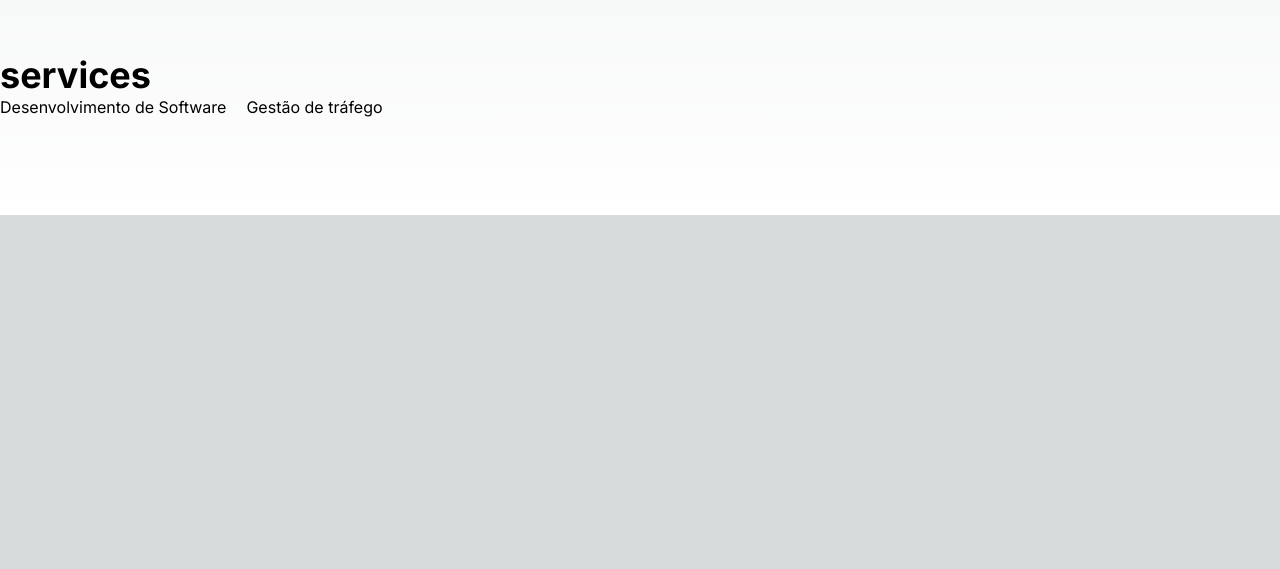
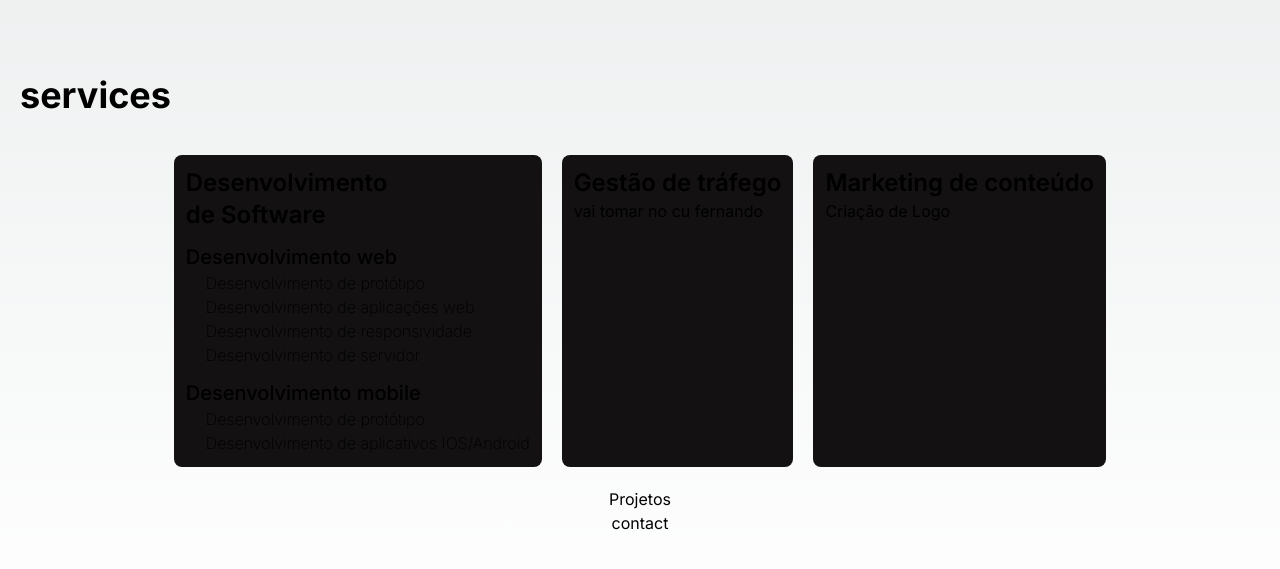
Before and after one commit to SamuelRicardoDS/Versce, a Next.js app in the folder client/: page / in a window 1280 px wide. Shown: the part 953-1522 px from the top of the page. Before the commit the page ends 1168 px from the top, so only its background shows below. Built offline with nearby package versions, Linux system fonts and the light colour scheme.

Commit message:
feat(tailwindcss): services-section

```diff
--- a/client/src/app/page.tsx
+++ b/client/src/app/page.tsx
@@ -1,4 +1,6 @@
+import { Contact } from "@/components/Contact";
 import { Header } from "@/components/Header";
+import { Projects } from "@/components/Projects";
 import { Services } from "@/components/Services";
 import { VersceCircle } from "@/components/VersceCircle";
 import React from "react";
@@ -10,6 +12,8 @@ export default function Home() {
       <Header />
       <VersceCircle />
       <Services />
+      <Projects />
+      <Contact />
     </main>
   )
 }
--- /dev/null
+++ b/client/src/components/Contact.tsx
@@ -0,0 +1,7 @@
+export const Contact = () => {
+    return(
+        <div id="contato">
+            <h1>contact</h1>
+        </div>
+    )
+}
--- /dev/null
+++ b/client/src/components/Projects.tsx
@@ -0,0 +1,7 @@
+export const Projects = () => {
+    return(
+        <div id="projetos">
+            <h1>Projetos</h1>
+        </div>
+    )
+}
--- a/client/src/components/Services.tsx
+++ b/client/src/components/Services.tsx
@@ -1,13 +1,39 @@
 export const Services = () => {
     return (
-        <div id="serviços" className="flex flex-col w-screen h-auto mt-96">
+        <div id="serviços" className="flex flex-col w-screen h-auto
+        mt-36 p-5
+        md:mt-72 md:p-5
+        lg:mt-96 lg:p-5">
             <h1 className="text-4xl font-bold">services</h1>
-            <div className="flex flex-row">
-                <div>
-                    Desenvolvimento de Software
+            <div className="flex flex-row mt-10 justify-center">
+                <div className="bg-secondary-secondaryBlack rounded-lg p-3">
+                    <h1 className="font-semibold text-2xl">
+                        Desenvolvimento <br /> de Software
+                    </h1>
+                    <h2 className="font-medium text-xl mt-3">Desenvolvimento web</h2>
+                    <p className="font-extralight ml-5">
+                       Desenvolvimento de protótipo
+                    <br />Desenvolvimento de aplicações web
+                    <br />Desenvolvimento de responsividade
+                    <br />Desenvolvimento de servidor
+                    </p>
+                    <h2 className="font-medium text-xl mt-3">Desenvolvimento mobile</h2>
+                    <p className="font-extralight ml-5">
+                        Desenvolvimento de protótipo
+                    <br />Desenvolvimento de aplicativos IOS/Android
+                    </p>
                 </div>
-                <div className="ml-5">
-                    Gestão de tráfego
+                <div className="ml-5 bg-secondary-secondaryBlack rounded-lg p-3">
+                    <h1 className="font-semibold text-2xl">
+                        Gestão de tráfego
+                    </h1>
+                    <p>vai tomar no cu fernando</p>
+                </div>
+                <div className="ml-5 bg-secondary-secondaryBlack rounded-lg p-3">
+                    <h1 className="font-semibold text-2xl">
+                        Marketing de conteúdo
+                    </h1>
+                    <p>Criação de Logo</p>
                 </div>
             </div>
         </div>
--- a/client/tailwind.config.ts
+++ b/client/tailwind.config.ts
@@ -18,7 +18,12 @@ const config: Config = {
         '16': '16px',
         '22': '22px',
         '34': '34px'
+      },
+      colors: {
+        secondary: {
+          'secondaryBlack': '#131111'
       }
+    }
     },
   },
   plugins: [],
```
